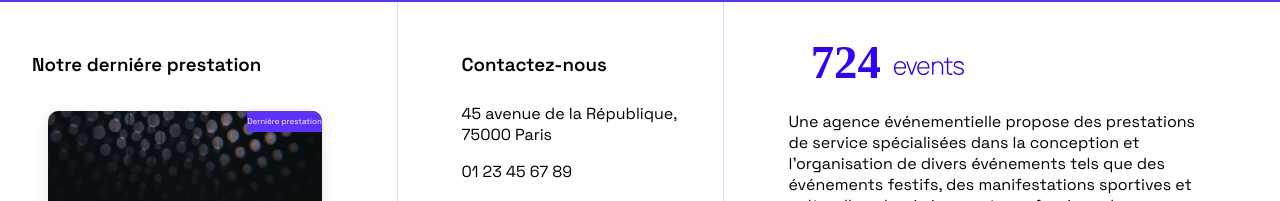
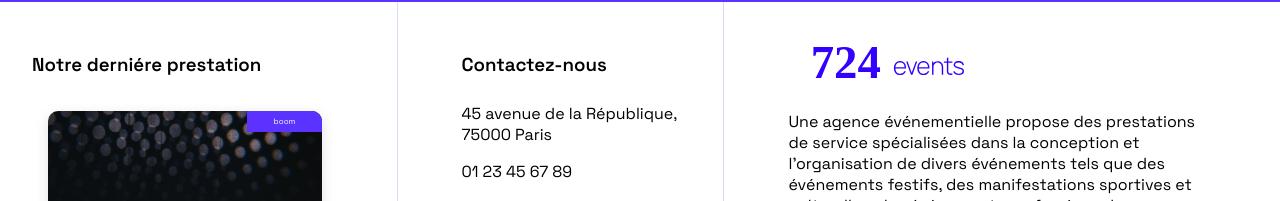
Before and after one commit to oanaciuca/Debuggez-une-application-React.JS, a React (Create React App) app: page / in a window 1280 px wide. Shown: the part 6111-6312 px from the top of the page. Built offline with nearby package versions, Linux system fonts and the light colour scheme.

Commit message:
correction label dernière prestation

```diff
--- a/src/pages/Home/index.js
+++ b/src/pages/Home/index.js
@@ -124,7 +124,7 @@ const Page = () => {
           title={last?.title}
           date={new Date(last?.date)}
           small
-          label="Dernière prestation"
+          label="boom"
         />
       </div>
       <div className="col contact">
```
